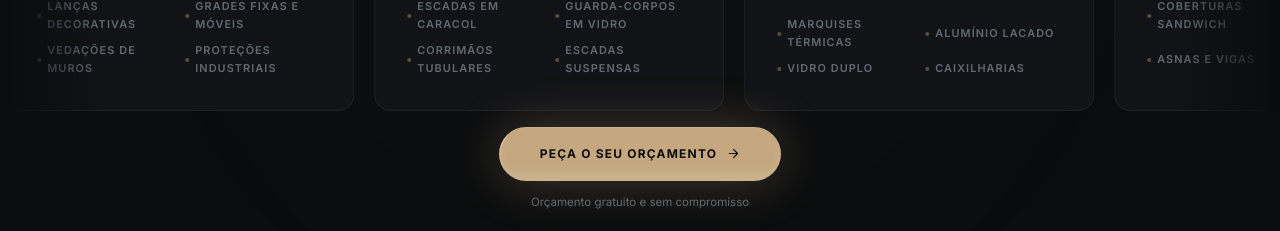
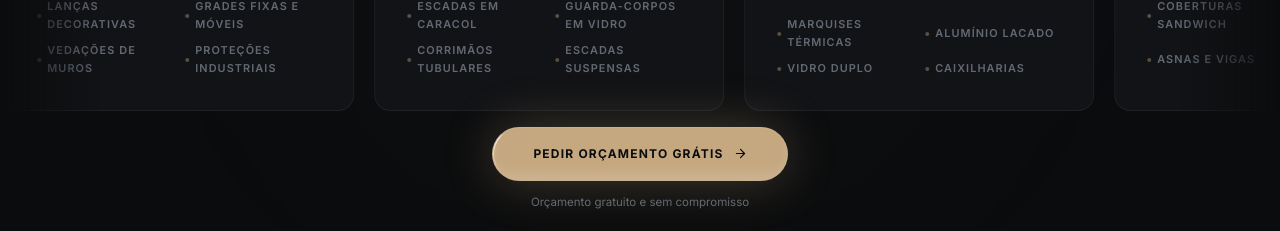
Before and after one commit to mendesrui19/SilvaePino_Serralharia, a React (Vite) app: page / in a window 1280 px wide. Shown: the part 2314-2545 px from the top of the page. Built offline with nearby package versions, Linux system fonts and the light colour scheme.

Commit message:
style: standardize Pedir Orçamento Grátis text across website

```diff
--- a/src/components/sections/Contacto.tsx
+++ b/src/components/sections/Contacto.tsx
@@ -181,7 +181,7 @@ export function Contacto() {
                   shimmerColor="#ffffff"
                   className="text-bg-base font-bold tracking-[0.16em] uppercase text-sm w-full py-4 shadow-[0_0_40px_rgba(197,168,128,0.25)] hover:-translate-y-0.5 transition-transform flex items-center justify-center gap-2"
                 >
-                  Pedir orçamento via WhatsApp
+                  Pedir Orçamento Grátis
                   <svg viewBox="0 0 16 16" fill="none" className="w-[14px] h-[14px]"><path d="M3 8h10M8 3l5 5-5 5" stroke="currentColor" strokeWidth="1.5" strokeLinecap="round" strokeLinejoin="round"/></svg>
                 </ShimmerButton>
                 <p className="text-center text-[0.7rem] text-dim">
--- a/src/components/sections/Services.tsx
+++ b/src/components/sections/Services.tsx
@@ -156,7 +156,7 @@ export function Services() {
               shimmerColor="#ffffff"
               className="text-bg-base font-bold tracking-widest uppercase text-[0.75rem] px-10 py-4 shadow-[0_0_50px_rgba(197,168,128,0.3)] hover:-translate-y-1 flex items-center gap-2.5 rounded-full"
             >
-              Peça o seu orçamento
+              Pedir Orçamento Grátis
               <svg viewBox="0 0 16 16" fill="none" className="w-[13px] h-[13px]">
                 <path d="M3 8h10M8 3l5 5-5 5" stroke="currentColor" strokeWidth="1.5" strokeLinecap="round" strokeLinejoin="round"/>
               </svg>
```
